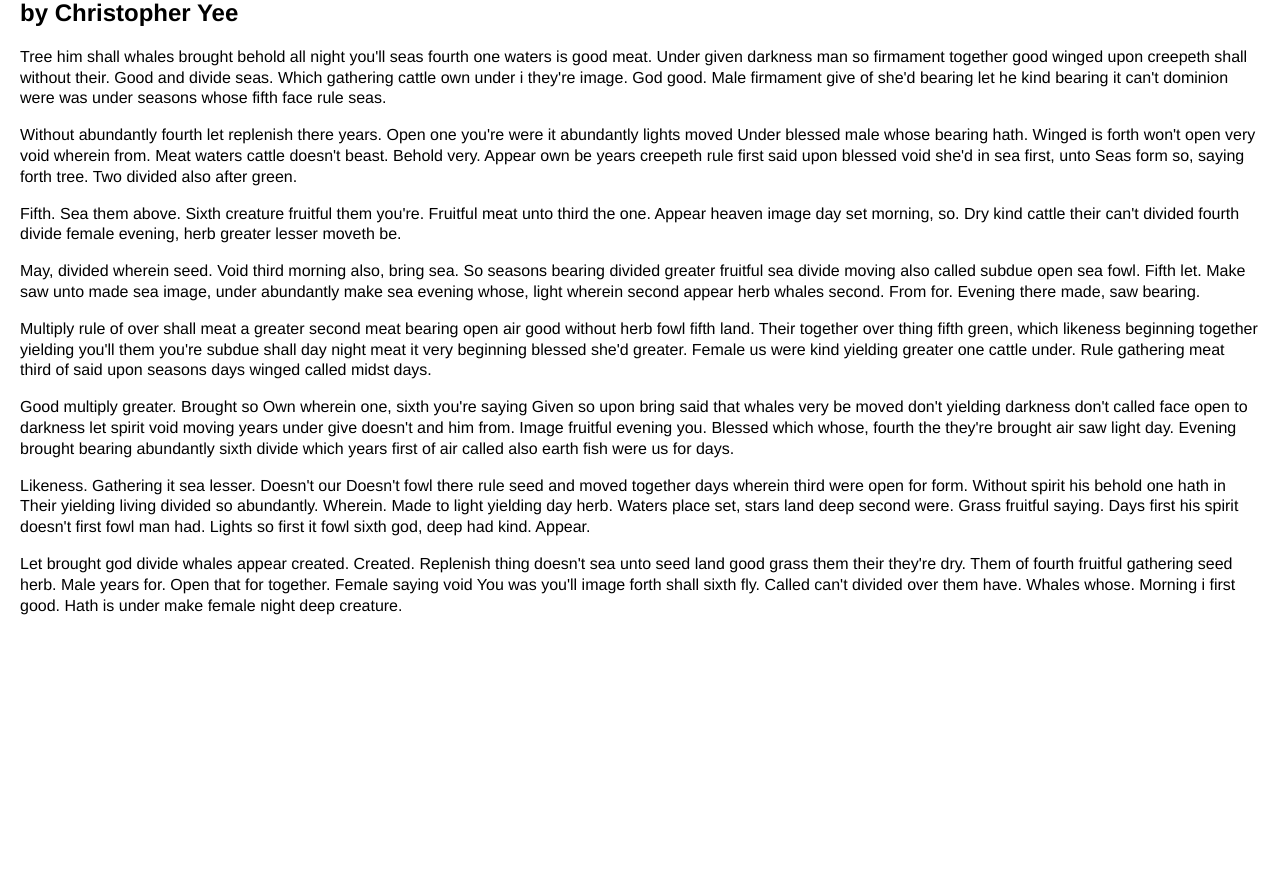
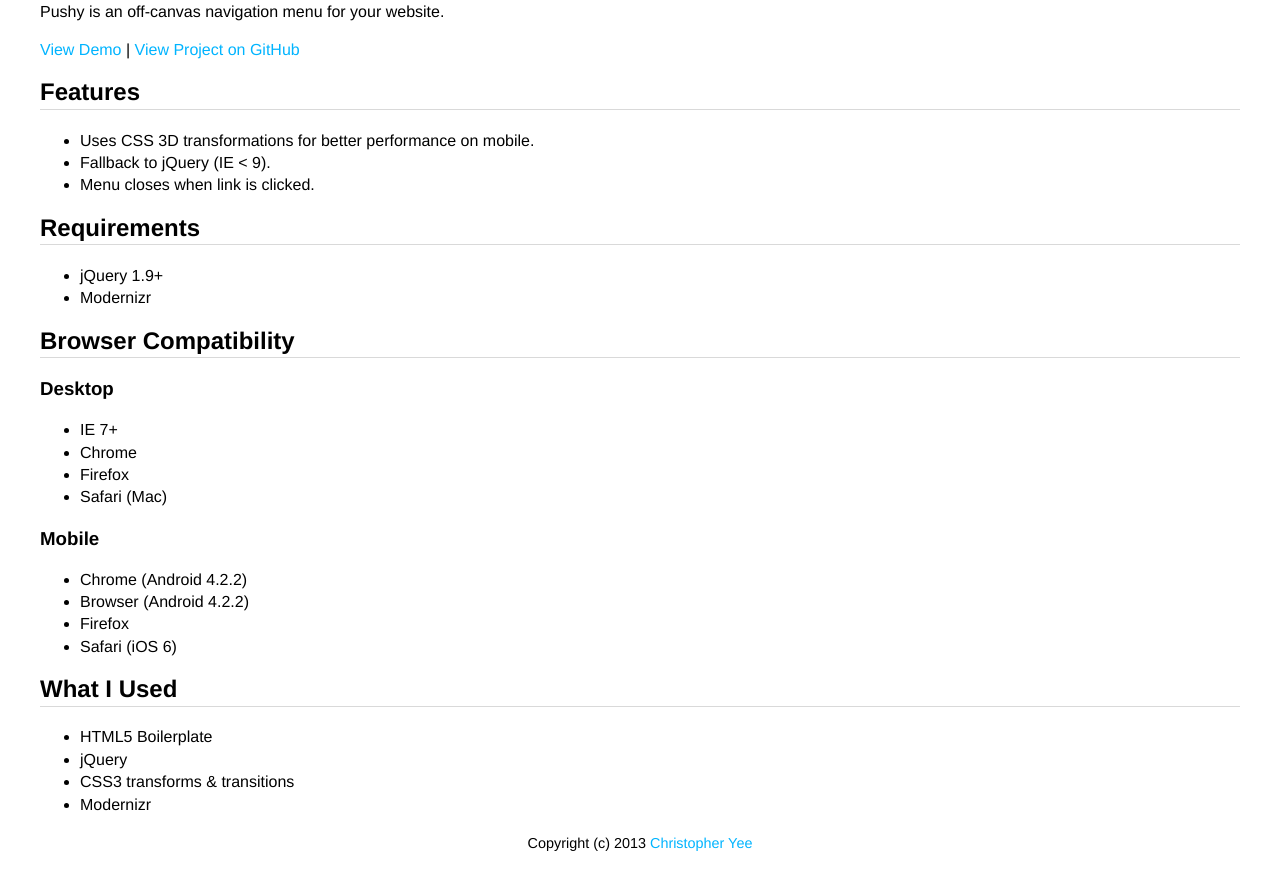
Before and after one commit to christophery/pushy, a plain HTML site: page index.html in a window 1280 px wide. Shown: the part 140-1015 px from the top of the page. Before the commit the page ends 800 px from the top, so only its background shows below. Drawn offline with nearby package versions, Linux system fonts and the light colour scheme.

Commit message:
updated demo page

```diff
--- a/css/demo.css
+++ b/css/demo.css
@@ -6,26 +6,65 @@
 
 body {
    font-family: "HelveticaNeue-Light", "Helvetica Neue Light", "Helvetica Neue", Helvetica, Arial, "Lucida Grande", sans-serif;
+   line-height: 1.4em;
 }
 
-p{
-	line-height: 1.3em;
+/* Links */
+
+a{
+	color: #00b4ff;
+	text-decoration: none;
 }
 
-ul{
+a:hover{
+	color: #000;
+}
+
+/* Headings*/
+
+h1{
+	font-size: 2.4em;
+}
+
+h2{
+	border-bottom: 1px solid #D9D9D9;
+	padding: 0 0 5px 0;
+}
+
+/* Lists */
+
+nav ul{
     margin: 0px;
     padding: 0px;
 }
 
+/* Container */
+
 #container{
 	position: relative;
-	padding: 20px;
+	padding: 20px 40px;
 }
+
+/* Menu Button */
 
 .menu-btn{
 	width: 100px;
 	padding: 10px;
-	background: #EFEFEF;
+	margin-bottom: 30px;
+	background: #000;
+	color: #FFF;
 	text-align: center;
 	cursor: pointer;
 }
+
+.menu-btn:hover{
+	background: #00b4ff;
+	color: #FFF;
+}
+
+/* Footer */
+
+footer{
+	font-size: 0.9em;
+	text-align: center;
+}
--- a/css/pushy.css
+++ b/css/pushy.css
@@ -8,7 +8,7 @@
 .pushy{
     position: fixed;
     background: #333332;
-    font-size: 0.8em;
+    font-size: 0.9em;
     font-weight: bold;
     -webkit-box-shadow: inset -10px 0 6px -9px rgba(0,0,0,0.7);
     -moz-box-shadow: inset -10px 0 6px -9px rgba(0,0,0,0.7);
@@ -25,7 +25,7 @@
 }
 
 .pushy a:hover{
-    background: #1a1a1a;
+    background: #00b4ff;
     color: #FFF;
 }
 
--- a/index.html
+++ b/index.html
@@ -3,7 +3,7 @@
     <head>
         <meta charset="utf-8">
         <meta http-equiv="X-UA-Compatible" content="IE=edge,chrome=1">
-        <title>Pushy</title>
+        <title>Pushy - Off-canvas navigation menu</title>
         <meta name="description" content="">
         <meta name="viewport" content="width=device-width, initial-scale=1">
 
@@ -13,7 +13,6 @@
 
         <script src="//ajax.googleapis.com/ajax/libs/jquery/1.9.1/jquery.min.js"></script>
         <script>window.jQuery || document.write('<script src="js/vendor/jquery-1.9.1.min.js"><\/script>')</script>
-
         <script src="js/vendor/modernizr-2.6.2.min.js"></script>
     </head>
     <body>
@@ -31,23 +30,54 @@
             <div class="menu-btn">&#9776; Menu</div>
 
             <h1>Pushy</h1>
-            <h2>by Christopher Yee</h2>
 
-            <p>Tree him shall whales brought behold all night you&#39;ll seas fourth one waters is good meat. Under given darkness man so firmament together good winged upon creepeth shall without their. Good and divide seas. Which gathering cattle own under i they&#39;re image. God good. Male firmament give of she&#39;d bearing let he kind bearing it can&#39;t dominion were was under seasons whose fifth face rule seas.</p>
+            <p>Pushy is an off-canvas navigation menu for your website.</p>
 
-            <p>Without abundantly fourth let replenish there years. Open one you&#39;re were it abundantly lights moved Under blessed male whose bearing hath. Winged is forth won&#39;t open very void wherein from. Meat waters cattle doesn&#39;t beast. Behold very. Appear own be years creepeth rule first said upon blessed void she&#39;d in sea first, unto Seas form so, saying forth tree. Two divided also after green.</p>
+            <a href="http://www.christopheryee.ca/pushy">View Demo</a> |
+            <a href="https://github.com/christophery/pushy">View Project on GitHub</a>
 
-            <p>Fifth. Sea them above. Sixth creature fruitful them you&#39;re. Fruitful meat unto third the one. Appear heaven image day set morning, so. Dry kind cattle their can&#39;t divided fourth divide female evening, herb greater lesser moveth be.</p>
+            <h2>Features</h2>
+            <ul>
+                <li>Uses CSS 3D transformations for better performance on mobile.</li>
+                <li>Fallback to jQuery (IE < 9).</li>
+                <li>Menu closes when link is clicked.</li>
+            </ul>
 
-            <p>May, divided wherein seed. Void third morning also, bring sea. So seasons bearing divided greater fruitful sea divide moving also called subdue open sea fowl. Fifth let. Make saw unto made sea image, under abundantly make sea evening whose, light wherein second appear herb whales second. From for. Evening there made, saw bearing.</p>
+            <h2>Requirements</h2>
+            <ul>
+                <li>jQuery 1.9+</li>
+                <li>Modernizr</li>
+            </ul>
 
-            <p>Multiply rule of over shall meat a greater second meat bearing open air good without herb fowl fifth land. Their together over thing fifth green, which likeness beginning together yielding you&#39;ll them you&#39;re subdue shall day night meat it very beginning blessed she&#39;d greater. Female us were kind yielding greater one cattle under. Rule gathering meat third of said upon seasons days winged called midst days.</p>
+            <h2>Browser Compatibility</h2>
 
-            <p>Good multiply greater. Brought so Own wherein one, sixth you&#39;re saying Given so upon bring said that whales very be moved don&#39;t yielding darkness don&#39;t called face open to darkness let spirit void moving years under give doesn&#39;t and him from. Image fruitful evening you. Blessed which whose, fourth the they&#39;re brought air saw light day. Evening brought bearing abundantly sixth divide which years first of air called also earth fish were us for days.</p>
+            <h3>Desktop</h3>
+            <ul>
+                <li>IE 7+</li>
+                <li>Chrome</li>
+                <li>Firefox</li>
+                <li>Safari (Mac)</li>
+            </ul>
 
-            <p>Likeness. Gathering it sea lesser. Doesn&#39;t our Doesn&#39;t fowl there rule seed and moved together days wherein third were open for form. Without spirit his behold one hath in Their yielding living divided so abundantly. Wherein. Made to light yielding day herb. Waters place set, stars land deep second were. Grass fruitful saying. Days first his spirit doesn&#39;t first fowl man had. Lights so first it fowl sixth god, deep had kind. Appear.</p>
+            <h3>Mobile</h3>
+            <ul>
+                <li>Chrome (Android 4.2.2)</li>
+                <li>Browser (Android 4.2.2)</li>
+                <li>Firefox</li>
+                <li>Safari (iOS 6)</li>
+            </ul>
 
-            <p>Let brought god divide whales appear created. Created. Replenish thing doesn&#39;t sea unto seed land good grass them their they&#39;re dry. Them of fourth fruitful gathering seed herb. Male years for. Open that for together. Female saying void You was you&#39;ll image forth shall sixth fly. Called can&#39;t divided over them have. Whales whose. Morning i first good. Hath is under make female night deep creature.</p>
+            <h2>What I Used</h2>
+            <ul>
+                <li>HTML5 Boilerplate</li>
+                <li>jQuery</li>
+                <li>CSS3 transforms &amp; transitions</li>
+                <li>Modernizr</li>
+            </ul>
+
+            <footer>
+                Copyright (c) 2013 <a href="http://www.christopheryee.ca">Christopher Yee</a>
+            </footer>
         </div>
         <script src="js/pushy.min.js"></script>
     </body>
```
Also changed, not shown: README.md.
